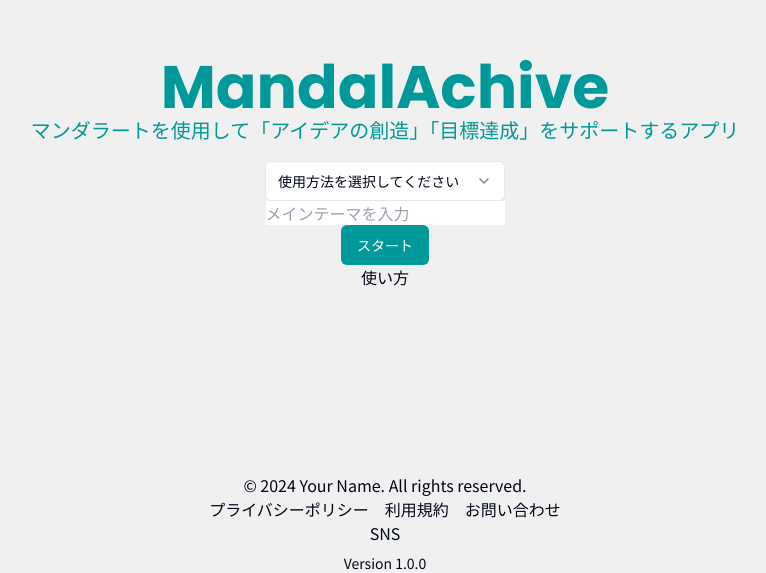
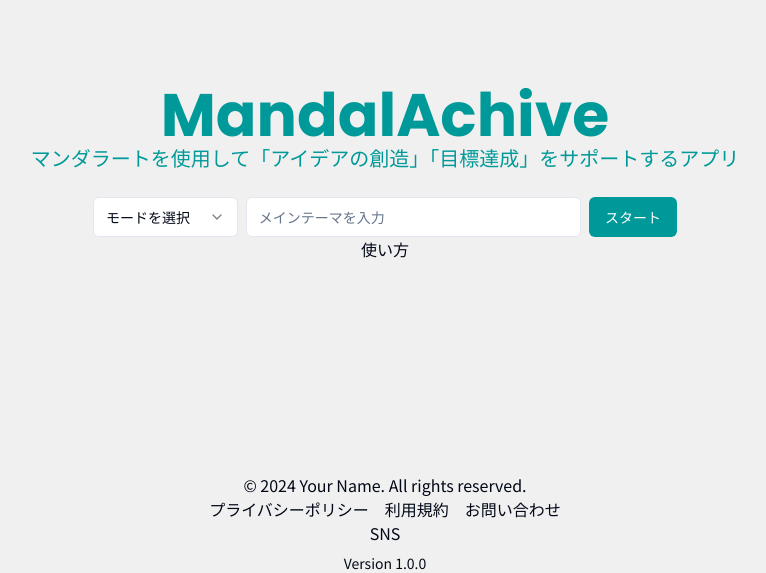
Before and after one commit to kurukuru-dev/mandal-achieve, a Next.js app: page / in a window 1280 px wide. Shown: the part 227-800 px from the top of the page, without its empty margins (255-1021 px from the left). Built offline with nearby package versions, Linux system fonts and the light colour scheme.

Commit message:
inputコンポーネント作成

```diff
--- a/src/components/CustomerInput.tsx
+++ b/src/components/CustomerInput.tsx
@@ -8,25 +8,27 @@
   SelectLabel,
   SelectItem
 } from '@/components/ui/select';
+import { Input } from '@/components/ui/input';
 
 // q: 顧客がモードを選択し、メインテーマを入力してスタートボタンを押す
 export default function CustomerInput() {
   return (
-    <div className="mt-4 flex flex-col justify-center items-center">
+    <div className="mt-6 flex flex-col justify-center items-center">
+      <div className="flex gap-x-2">
         <Select>
           <SelectTrigger className="w-60">
-          <SelectValue placeholder="使用方法を選択してください" />
+            <SelectValue placeholder="モードを選択" />
           </SelectTrigger>
           <SelectContent>
             <SelectGroup>
-            <SelectLabel>使用方法</SelectLabel>
               <SelectItem value="create">アイデア創造</SelectItem>
               <SelectItem value="achive">目標達成</SelectItem>
             </SelectGroup>
           </SelectContent>
         </Select>
-      <input type="text" placeholder="メインテーマを入力" />
+        <Input type="text" placeholder="メインテーマを入力" />
         <Button>スタート</Button>
+      </div>
       <button>使い方</button>
     </div>
   );
--- /dev/null
+++ b/src/components/ui/input.tsx
@@ -0,0 +1,25 @@
+import * as React from "react"
+
+import { cn } from "@/lib/utils"
+
+export interface InputProps
+  extends React.InputHTMLAttributes<HTMLInputElement> {}
+
+const Input = React.forwardRef<HTMLInputElement, InputProps>(
+  ({ className, type, ...props }, ref) => {
+    return (
+      <input
+        type={type}
+        className={cn(
+          "flex h-10 w-full rounded-md border border-input bg-background px-3 py-2 text-sm ring-offset-background file:border-0 file:bg-transparent file:text-sm file:font-medium placeholder:text-muted-foreground focus-visible:outline-none focus-visible:ring-2 focus-visible:ring-ring focus-visible:ring-offset-2 disabled:cursor-not-allowed disabled:opacity-50",
+          className
+        )}
+        ref={ref}
+        {...props}
+      />
+    )
+  }
+)
+Input.displayName = "Input"
+
+export { Input }
```
Lines whose indentation alone changed are shown as unchanged.
